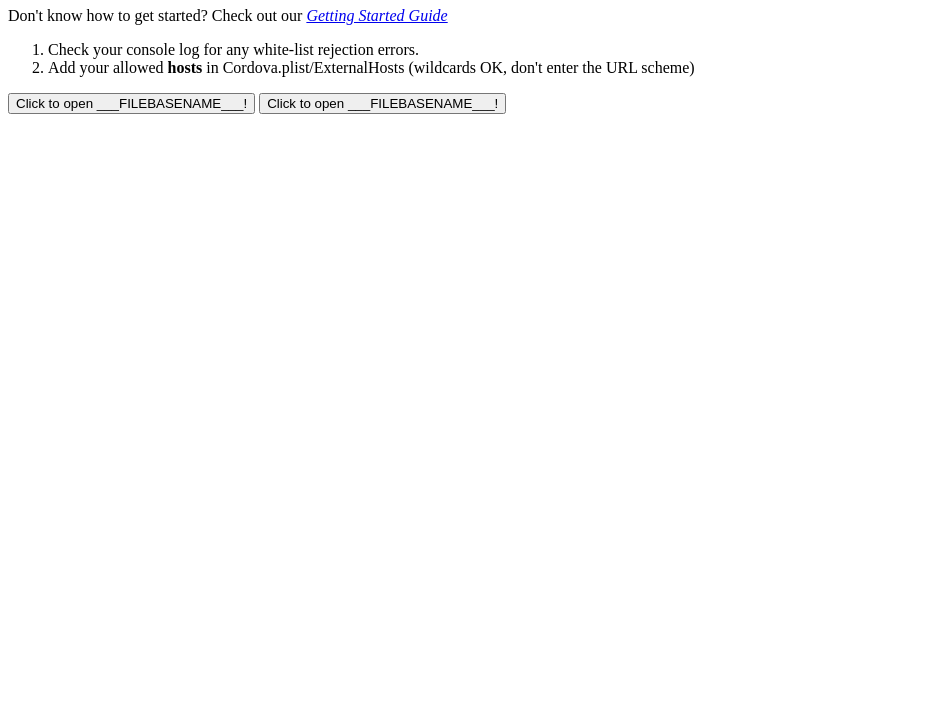
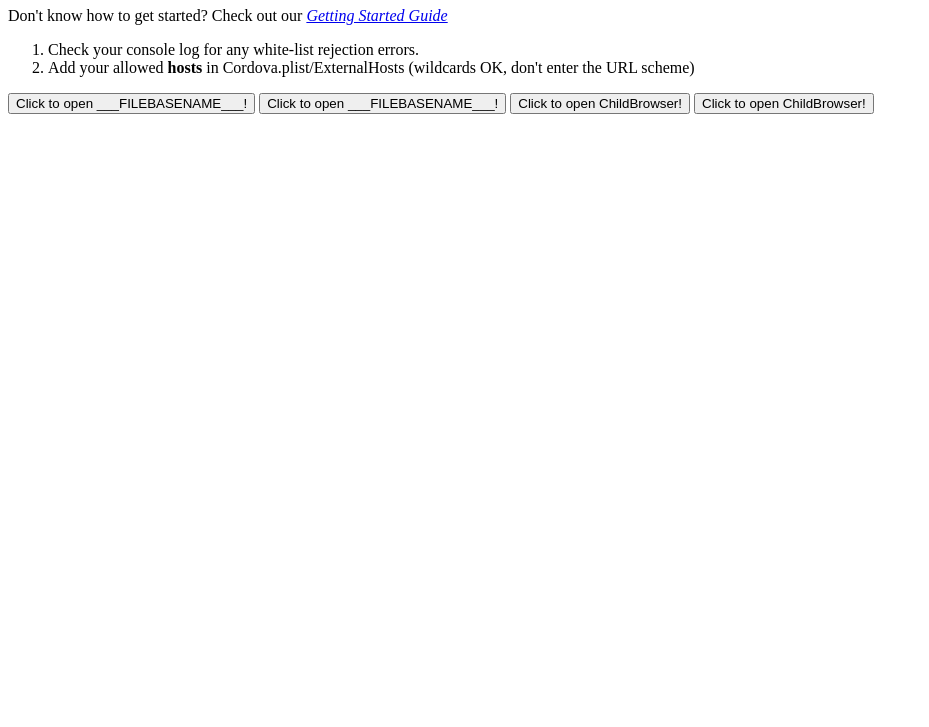
Before and after one commit to RandyMcMillan/CDVBrowser, a plain HTML site: page CDVBrowser.xctemplate/index.html in a window 1280 px wide. Shown: the part 73-800 px from the top of the page, without its empty margins (0-929 px from the left). Drawn offline with Linux system fonts and the light colour scheme.

Commit message:
Local file display config

```diff
--- a/CDVBrowser.xctemplate/index.html
+++ b/CDVBrowser.xctemplate/index.html
@@ -87,6 +87,8 @@
 
         <button onclick="cb.showWebPage('http://google.com');">Click to open ___FILEBASENAME___!</button>
         <button onclick="cordova.exec('___FILEBASENAME___.showWebPage', 'http://google.com');">Click to open ___FILEBASENAME___!</button>
+        <button onclick="cordova.exec('___FILEBASENAME___.showWebPage', 'res/icon/ios/icon-57.png');">Click to open ChildBrowser!</button>
+        <button onclick="cordova.exec('___FILEBASENAME___.showWebPage', 'spec.html');">Click to open ChildBrowser!</button>
 
     </body>
 </html>
```
Also changed, not shown: 1 other file.
